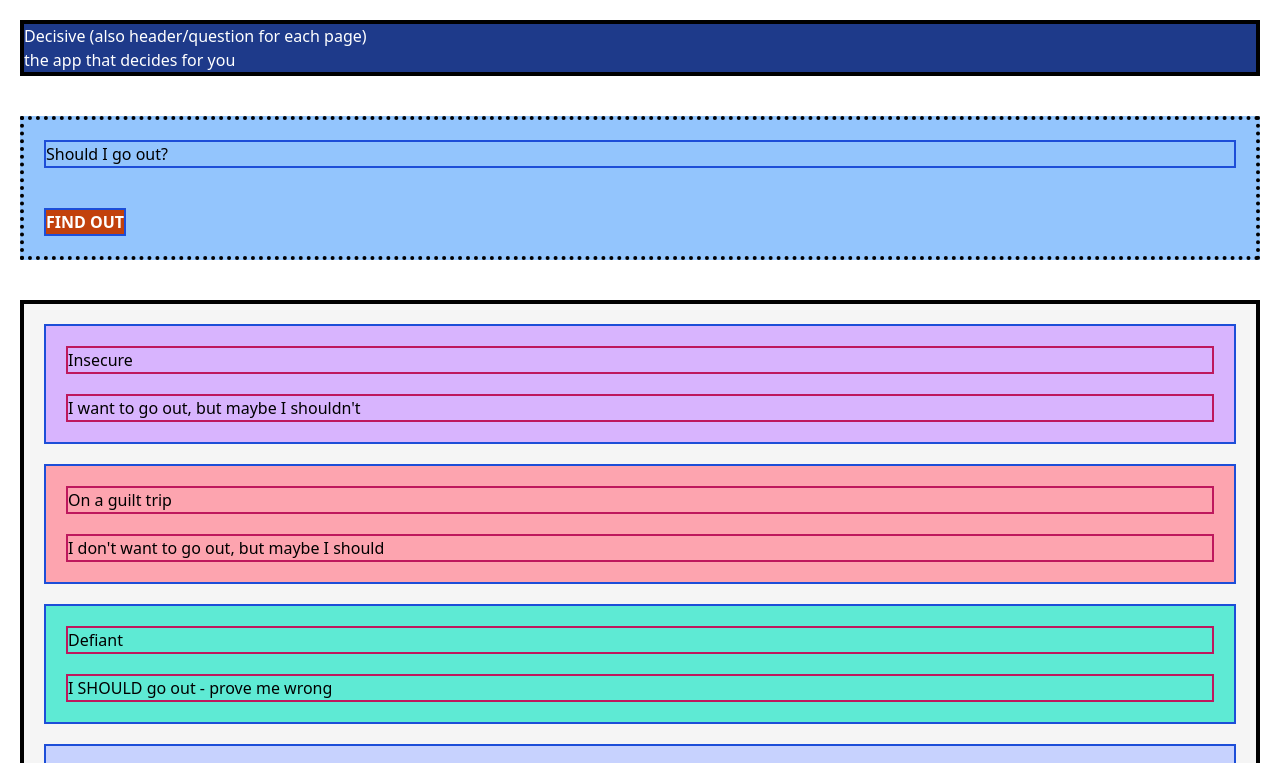
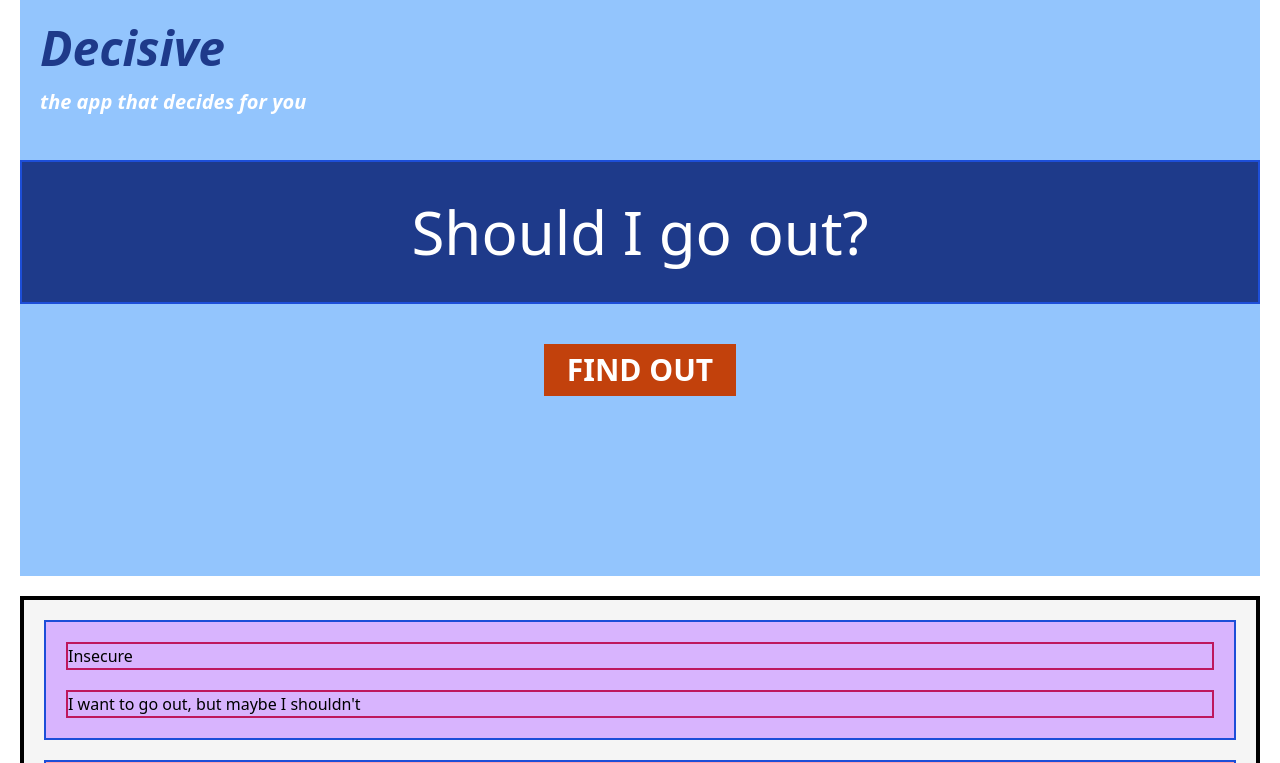
Before and after one commit to srichens/decisive, a plain HTML site: page index.html in a window 1280 px wide. Shown: the top 763 px of the page. Drawn offline with nearby package versions, Linux system fonts and the light colour scheme.

Commit message:
style landing page and start function for button

```diff
--- a/assets/js/script.js
+++ b/assets/js/script.js
@@ -1 +1,14 @@
 //js goes here
+let findOutButtonEl = document.getElementById('find-out-btn');
+
+findOutButtonEl.addEventListener('click', nextPage);
+
+function nextPage(event) {
+    event.preventDefault();
+    console.log("the find out button is working")
+    //add class to landing page that makes it hidden
+    //add class to question mindset that makes it visible
+    //add order-first class to question mindset to push it to the top
+    //change text of header to the question and change all the styling
+
+};
--- a/index.html
+++ b/index.html
@@ -10,15 +10,15 @@
 </head>
 
 <body>
-    <header class="border-black border-4 bg-blue-900 m-5">
-        <h1 class="text-white">Decisive (also header/question for each page)</h1>
-            <p class="text-white">the app that decides for you</p>
+    <header class="bg-blue-300 py-4 mx-5">
+        <h1 class="text-blue-900 text-5xl font-bold italic py-2 mx-5">Decisive</h1>
+            <p class="text-white text-xl font-bold italic py-2 mx-5">the app that decides for you</p>
     </header>
 
-    <main class="grid">
-        <section class="landing-page border-black border-dotted border-4 bg-blue-300 m-5">
-            <p class="border-blue-700 border-2 m-5">Should I go out?</p>
-            <button class="border-blue-700 border-2 bg-orange-700 text-white font-bold m-5">FIND OUT</button>
+    <main class="grid"> <!-- start out with all other sections visibility hidden-->
+        <section class="landing-page flex flex-col items-center bg-blue-300 pb-40 mx-5">
+            <p class="border-blue-700 border-2 text-white text-6xl text-center bg-blue-900 w-full p-10 m-5">Should I go out?</p>
+            <button id="find-out-btn" class="btn bg-orange-700 text-white text-3xl text-center font-bold w-48 py-2 m-5">FIND OUT</button>
         </section>
 
         <section class="question-mindset border-black border-4 bg-neutral-100 m-5">
```
